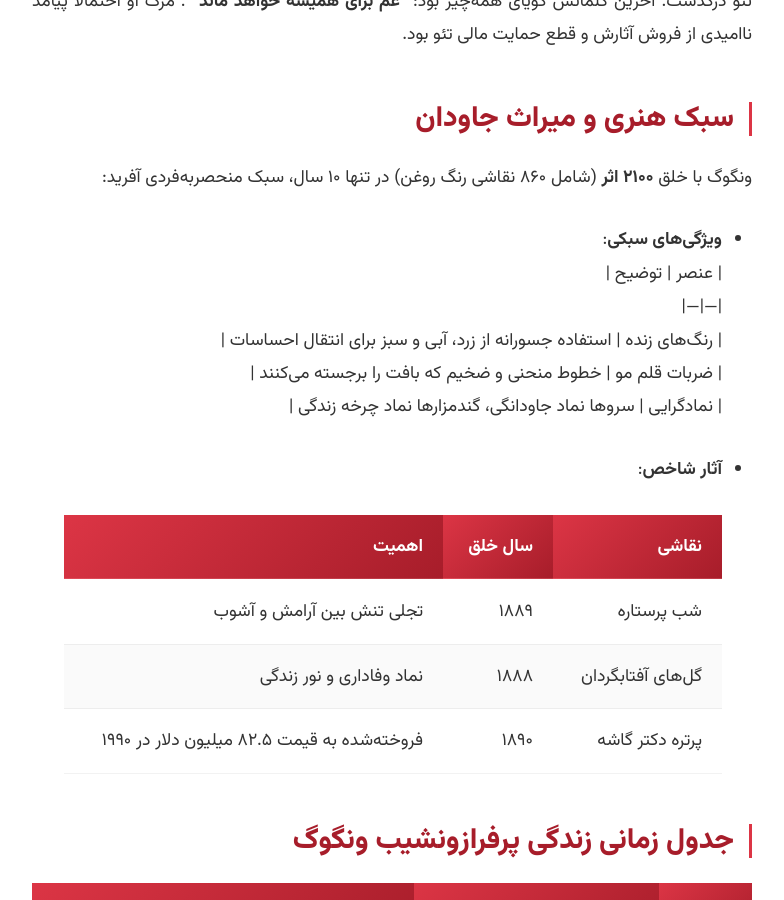
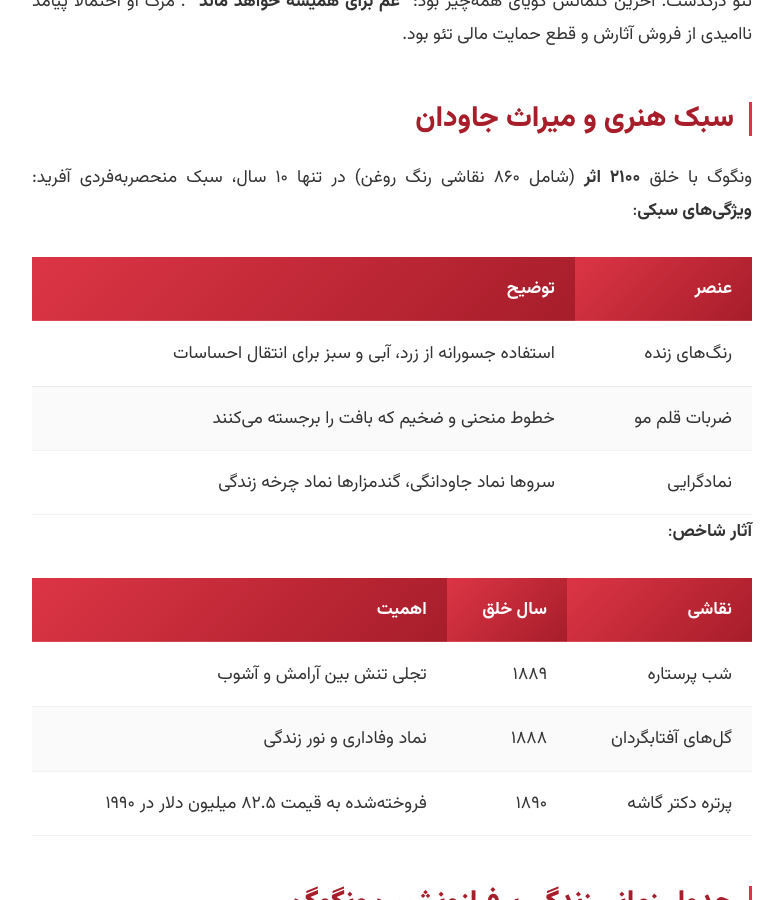
Before and after one commit to darkblog/darkblog.github.io, a Jekyll site: the page built from _posts/2025-7-11-83.md, in a window 1280 px wide and 900 px high, scrolled down 1901 px. Shown: the whole window, without its empty margins (248-1032 px from the left). Built offline with Jekyll 4.4.1, drawn with Linux system fonts in a browser that asks for light colours.

Commit message:
Update 2025-7-11-83.md

```diff
--- a/_posts/2025-7-11-83.md
+++ b/_posts/2025-7-11-83.md
@@ -27,14 +27,15 @@ title: زندگینامه ونسان ونگوگ - نقاش رنجیده‌دلی
 ## سبک هنری و میراث جاودان
 
 ونگوگ با خلق **۲۱۰۰ اثر** (شامل ۸۶۰ نقاشی رنگ روغن) در تنها ۱۰ سال، سبک منحصربه‌فردی آفرید:
-- **ویژگی‌های سبکی**:
+**ویژگی‌های سبکی**:
+
   | عنصر | توضیح |
   |---|---|
   | رنگ‌های زنده | استفاده جسورانه از زرد، آبی و سبز برای انتقال احساسات  |
   | ضربات قلم مو | خطوط منحنی و ضخیم که بافت را برجسته می‌کنند  |
   | نمادگرایی | سروها نماد جاودانگی، گندمزارها نماد چرخه زندگی  |
 
-- **آثار شاخص**:
+**آثار شاخص**:
 
   | نقاشی | سال خلق | اهمیت |
   |---|---|---|
```
